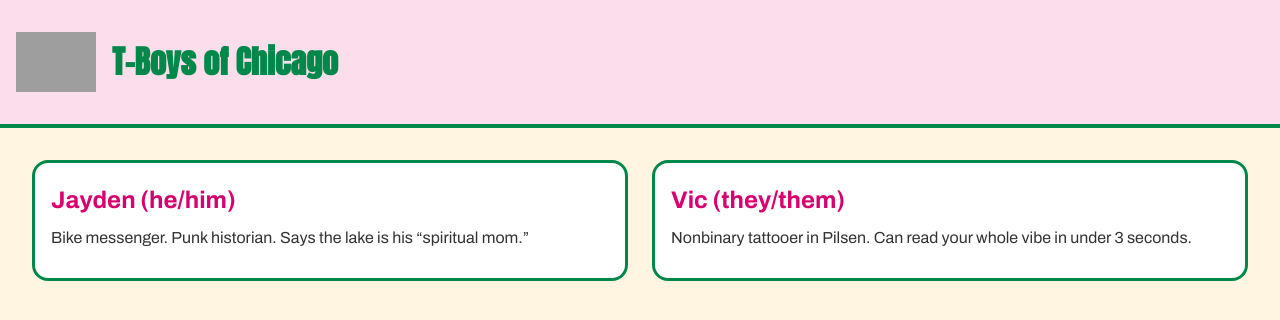
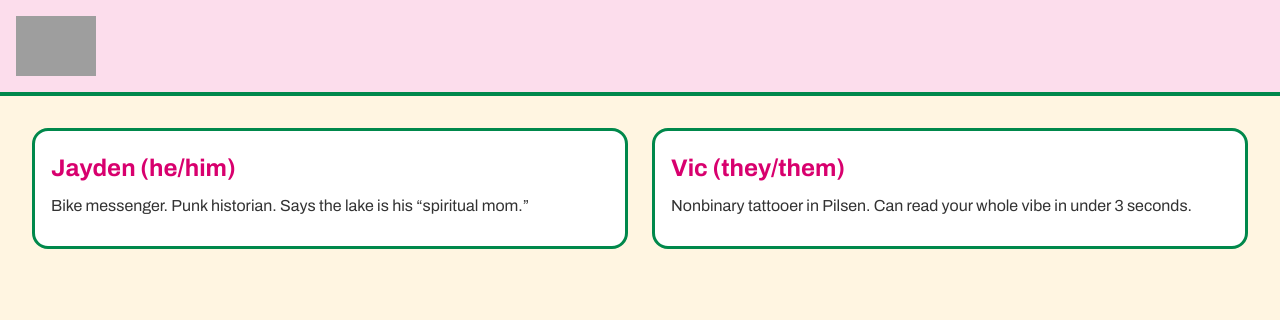
Before and after one commit to connollyc99/tboysoftheworld, a plain HTML site: page index.html in a window 1280 px wide. Drawn offline with Linux system fonts and the light colour scheme; grey boxes are pictures that could not be loaded.

Commit message:
Update index.html

```diff
--- a/index.html
+++ b/index.html
@@ -75,11 +75,13 @@
   </style>
 </head>
 <body>
-  <header>
-   <img src="https://i.ibb.co/xyz123/tboys-logo.png" alt="T-Boys of Chicago Logo" />
-
-    <h1>T-Boys of Chicago</h1>
-  </header>
+<header>
+  <img
+    src="https://i.ibb.co/Kc05Lht/t-BOYS-OF.png"
+    alt="T-Boys of Chicago Logo"
+    style="height: 60px; width: auto; display: block;"
+  />
+</header>
 
   <main>
     <section class="grid">
```
